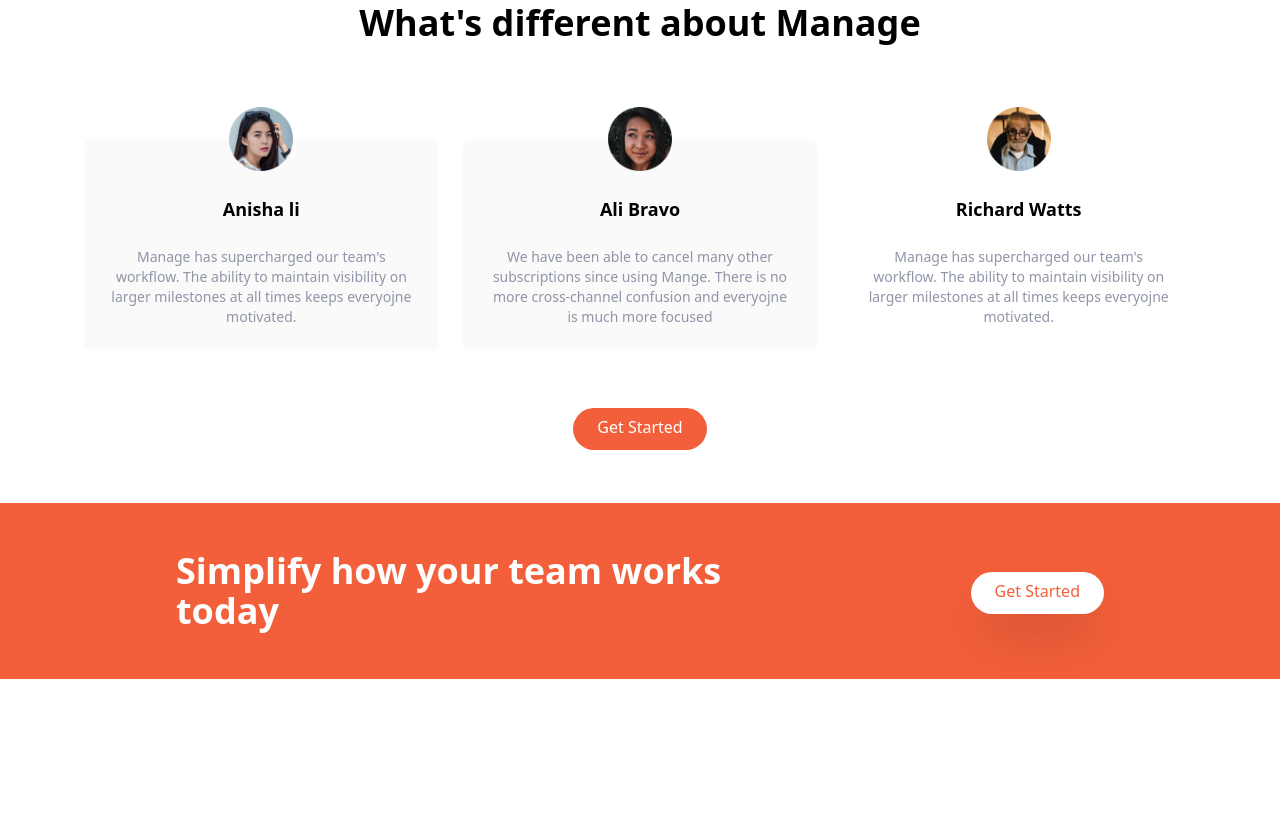
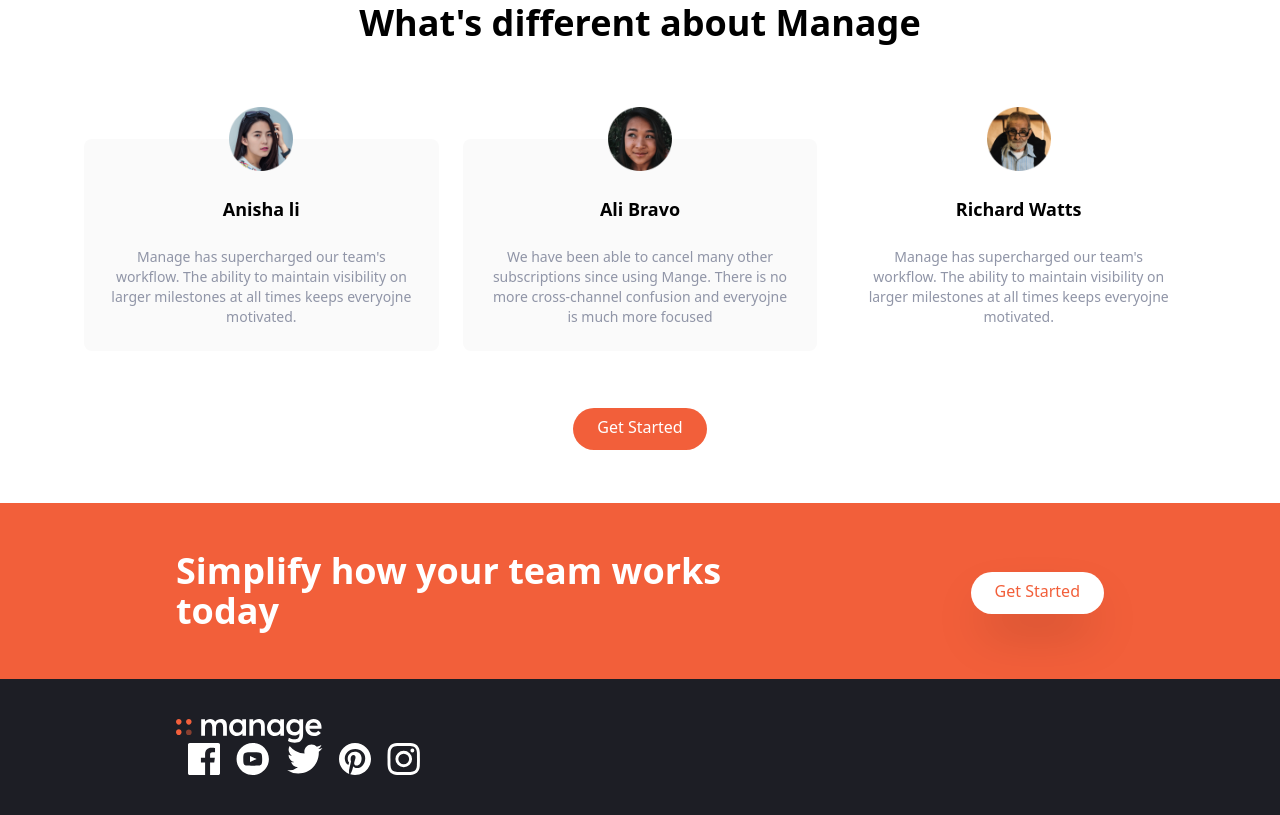
Before and after one commit to Complexlity/Manage-Landing-Page, a website: page index.html in a window 1280 px wide. Shown: the part 1265-2080 px from the top of the page. Before the commit the page ends 1944 px from the top, so only its background shows below. Drawn offline with Linux system fonts and the light colour scheme.

Commit message:
Add logo and social icons to footer

```diff
--- a/index.html
+++ b/index.html
@@ -274,6 +274,61 @@
     </div>
   </section>
 
+  <!-- Footer -->
+  <footer class="bg-veryDarkBlue">
+    <div
+      class="container flex flex-col-reverse justify-between px-6 py-10 mx-auto space-y-8 md:flex-row md:space-y-0"
+    >
+      <!-- Logo and social links container -->
+      <div
+        class="flex flex-col-reverse itens-center justify-between space-y-12 md:flex-col md:space-y-0 md:items-start md:space-x-3"
+      >
+        <!-- logo -->
+        <div>
+          <img
+            src="./project-files/images/logo-white.svg"
+            alt=""
+            class="text-white"
+          />
+        </div>
+        <!-- Social Links Container -->
+        <div class="flex justify-center space-x-4 md:space-x-0 mg:space-x-4">
+          <!-- Link 1 -->
+          <a href="">
+            <img
+              src="./project-files/images/icon-facebook.svg"
+              alt=""
+              class="h-8"
+            /> </a
+          ><a href="">
+            <img
+              src="./project-files/images/icon-youtube.svg"
+              alt=""
+              class="h-8"
+            /> </a
+          ><a href="">
+            <img
+              src="./project-files/images/icon-twitter.svg"
+              alt=""
+              class="h-8"
+            /> </a
+          ><a href="">
+            <img
+              src="./project-files/images/icon-pinterest.svg"
+              alt=""
+              class="h-8"
+            /> </a
+          ><a href="">
+            <img
+              src="./project-files/images/icon-instagram.svg"
+              alt=""
+              class="h-8"
+            />
+          </a>
+        </div>
+      </div>
+  </div>
+  </footer>
 
 </body>
 </html>
```
Also changed, not shown: css/styles.css.
